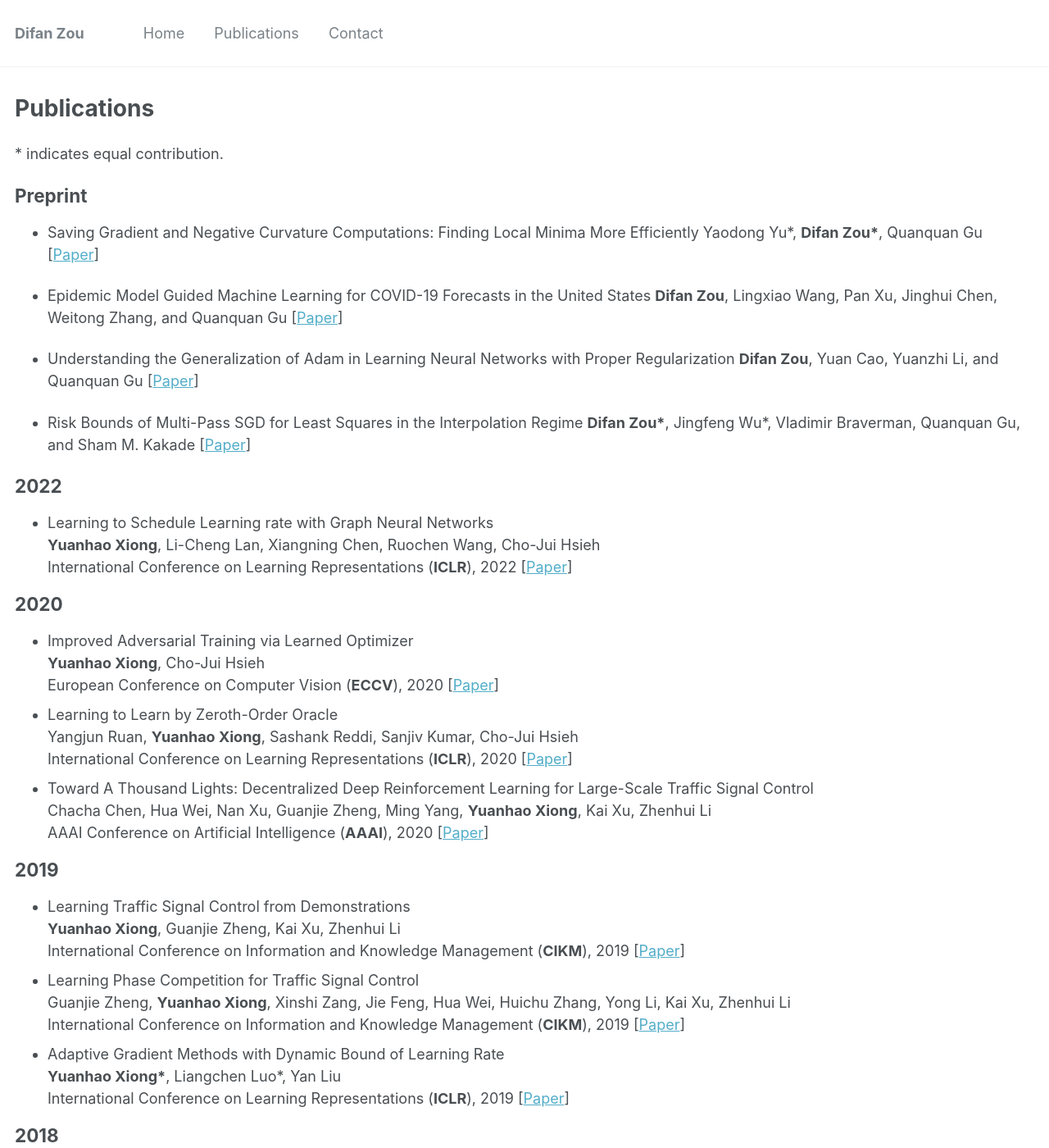
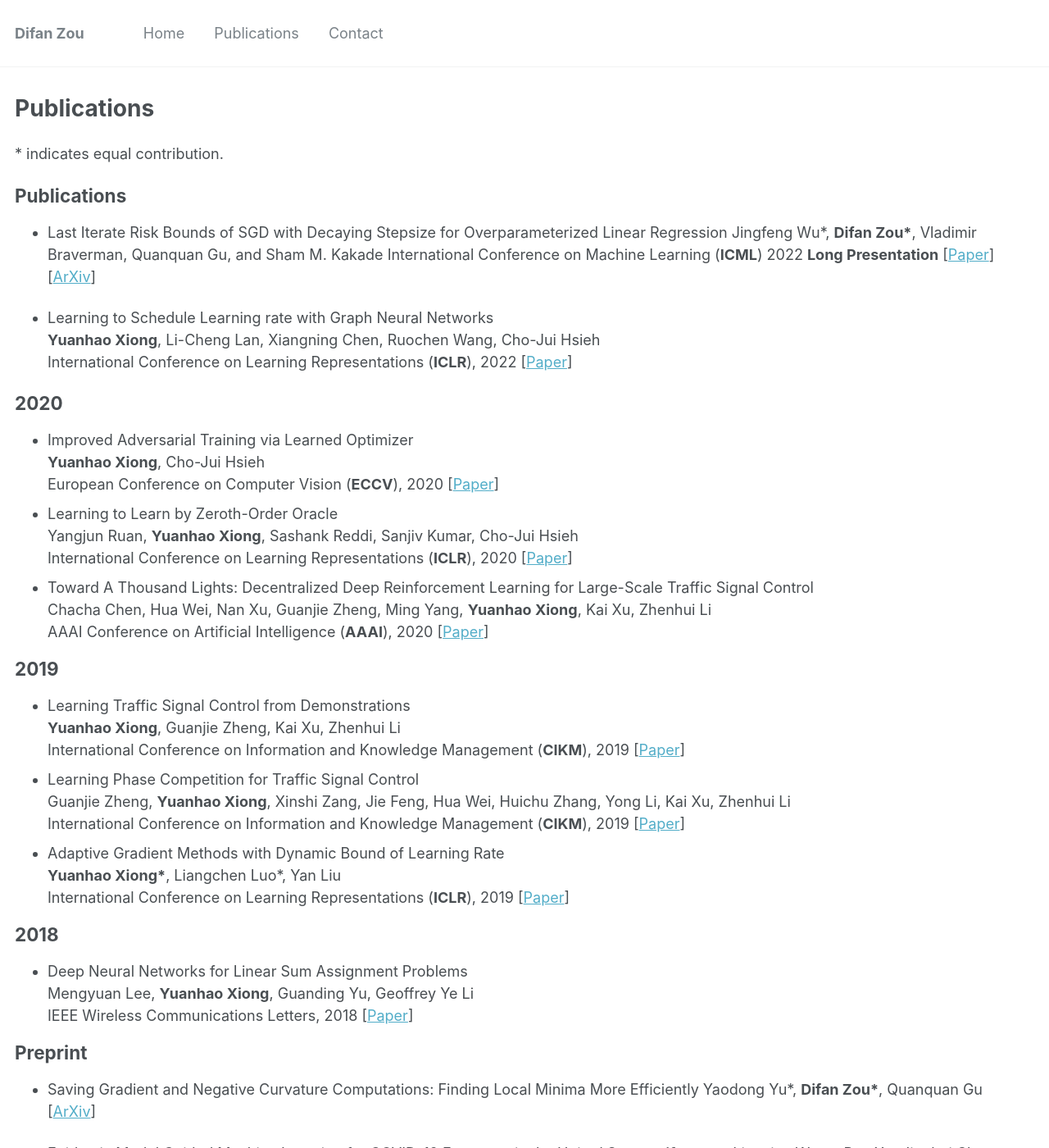
Before and after one commit to difanzou/difanzou.github.io, a Jekyll site: the page built from _pages/publications.md, in a window 1280 px wide and 1400 px high. Shown: the whole window at 82% size. Built offline with Jekyll 4.4.1, drawn with Linux system fonts in a browser that asks for light colours; some of the changed text lies outside the part shown.

Commit message:
update publication

```diff
--- a/_pages/publications.md
+++ b/_pages/publications.md
@@ -7,28 +7,14 @@ author_profile: true
 
 \* indicates equal contribution.
 
-## Preprint
-- Saving Gradient and Negative Curvature Computations: Finding Local Minima More Efficiently
-Yaodong Yu\*, **Difan Zou\***, Quanquan Gu
-\[[Paper](
-https://arxiv.org/pdf/1712.03950.pdf)\]
+## Publications
 
-- Epidemic Model Guided Machine Learning for COVID-19 Forecasts in the United States
-**Difan Zou**, Lingxiao Wang, Pan Xu, Jinghui Chen, Weitong Zhang, and Quanquan Gu
-\[[Paper](
-https://www.medrxiv.org/content/10.1101/2020.05.24.20111989v1)\]
+- Last Iterate Risk Bounds of SGD with Decaying Stepsize for Overparameterized Linear Regression
+Jingfeng Wu\*, **Difan Zou\***,  Vladimir Braverman, Quanquan Gu, and Sham M. Kakade
+International Conference on Machine Learning (**ICML**) 2022 **Long Presentation**
+\[[Paper](https://proceedings.mlr.press/v162/wu22p/wu22p.pdf)\]\[[ArXiv](
+https://arxiv.org/pdf/2110.06198.pdf)\]
 
-- Understanding the Generalization of Adam in Learning Neural Networks with Proper Regularization
-**Difan Zou**, Yuan Cao, Yuanzhi Li, and Quanquan Gu
-\[[Paper](https://arxiv.org/pdf/2108.11371.pdf)\]
-
-- Risk Bounds of Multi-Pass SGD for Least Squares in the Interpolation Regime
-**Difan Zou\***, Jingfeng Wu\*,  Vladimir Braverman, Quanquan Gu, and Sham M. Kakade
-\[[Paper](https://arxiv.org/pdf/2203.03159.pdf)\]
-
-
-
-## 2022
 - Learning to Schedule Learning rate with Graph Neural Networks
 **Yuanhao Xiong**, Li-Cheng Lan, Xiangning Chen, Ruochen Wang, Cho-Jui Hsieh
 International Conference on Learning Representations (**ICLR**), 2022 \[[Paper](
@@ -41,7 +27,8 @@
 https://arxiv.org/pdf/2004.12227.pdf)\]
 - Learning to Learn by Zeroth-Order Oracle
 Yangjun Ruan, **Yuanhao Xiong**, Sashank Reddi, Sanjiv Kumar, Cho-Jui Hsieh
-International Conference on Learning Representations (**ICLR**), 2020 \[[Paper](https://openreview.net/pdf?id=ryxz8CVYDH)\]
+International Conference on Learning Representations (**ICLR**), 2020
+\[[Paper](https://openreview.net/pdf?id=ryxz8CVYDH)\]
 - Toward A Thousand Lights: Decentralized Deep Reinforcement Learning for Large-Scale Traffic Signal Control
 Chacha Chen, Hua Wei, Nan Xu, Guanjie Zheng, Ming Yang, **Yuanhao Xiong**, Kai Xu, Zhenhui Li
 AAAI Conference on Artificial Intelligence (**AAAI**), 2020 \[[Paper](https://chacha-chen.github.io/files/chacha-AAAI2020.pdf)\]
@@ -49,7 +36,8 @@
 ## 2019
 - Learning Traffic Signal Control from Demonstrations
 **Yuanhao Xiong**, Guanjie Zheng, Kai Xu, Zhenhui Li
-International Conference on Information and Knowledge Management (**CIKM**), 2019 \[[Paper](http://faculty.ist.psu.edu/jessieli/Publications/2019-CIKM-demoLight.pdf)\]
+International Conference on Information and Knowledge Management (**CIKM**), 2019
+\[[Paper](http://faculty.ist.psu.edu/jessieli/Publications/2019-CIKM-demoLight.pdf)\]
 - Learning Phase Competition for Traffic Signal Control
 Guanjie Zheng, **Yuanhao Xiong**, Xinshi Zang, Jie Feng, Hua Wei, Huichu Zhang, Yong Li, Kai Xu, Zhenhui Li
 International Conference on Information and Knowledge Management (**CIKM**), 2019 \[[Paper](https://arxiv.org/pdf/1905.04722)\]
@@ -61,3 +49,23 @@
 - Deep Neural Networks for Linear Sum Assignment Problems
 Mengyuan Lee, **Yuanhao Xiong**, Guanding Yu, Geoffrey Ye Li
 IEEE Wireless Communications Letters, 2018  \[[Paper](https://ieeexplore.ieee.org/stamp/stamp.jsp?tp=&arnumber=8371290)\]
+
+## Preprint
+
+- Saving Gradient and Negative Curvature Computations: Finding Local Minima More Efficiently
+Yaodong Yu\*, **Difan Zou\***, Quanquan Gu
+\[[ArXiv](
+https://arxiv.org/pdf/1712.03950.pdf)\]
+
+- Epidemic Model Guided Machine Learning for COVID-19 Forecasts in the United States
+**Difan Zou**, Lingxiao Wang, Pan Xu, Jinghui Chen, Weitong Zhang, and Quanquan Gu
+\[[MedRxiv](
+https://www.medrxiv.org/content/10.1101/2020.05.24.20111989v1)\]
+
+- Understanding the Generalization of Adam in Learning Neural Networks with Proper Regularization
+**Difan Zou**, Yuan Cao, Yuanzhi Li, and Quanquan Gu
+\[[ArXiv](https://arxiv.org/pdf/2108.11371.pdf)\]
+
+- Risk Bounds of Multi-Pass SGD for Least Squares in the Interpolation Regime
+**Difan Zou\***, Jingfeng Wu\*,  Vladimir Braverman, Quanquan Gu, and Sham M. Kakade
+\[[ArXiv](https://arxiv.org/pdf/2203.03159.pdf)\]
```
